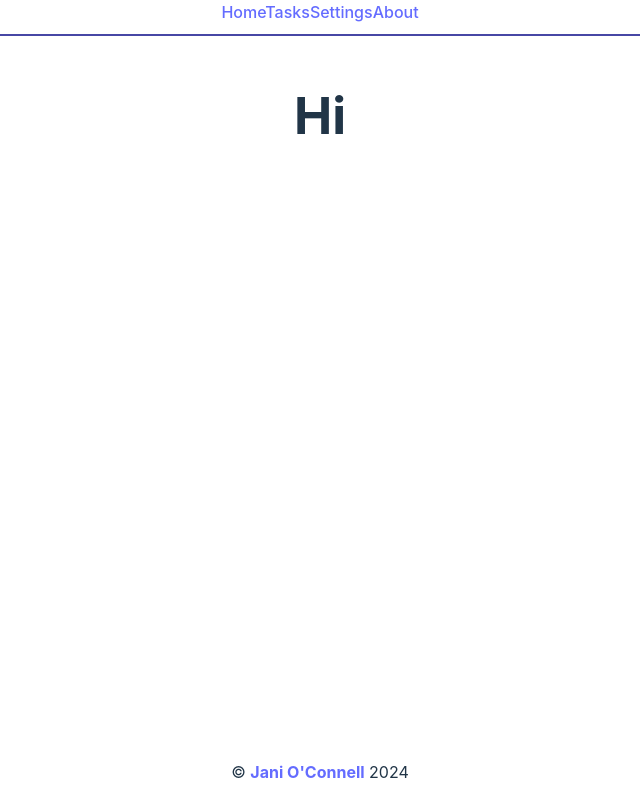
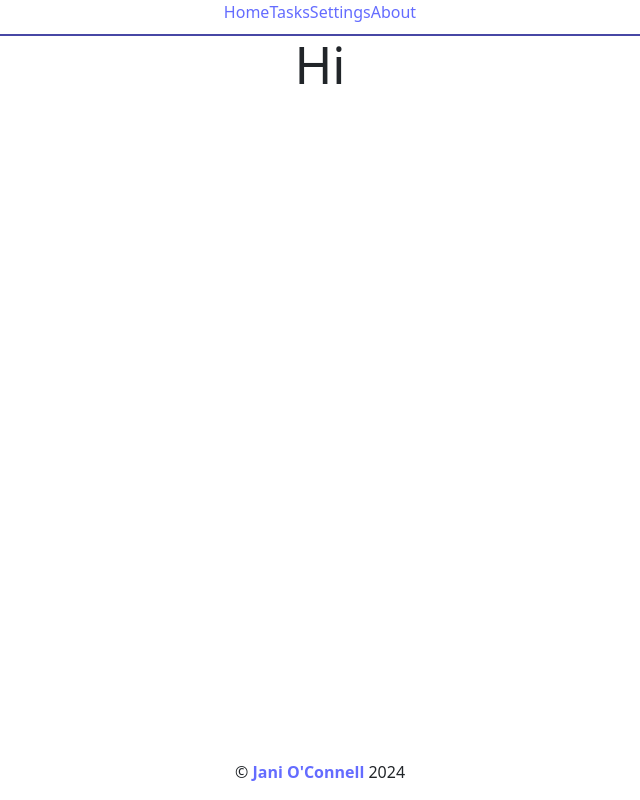
Before and after one commit to YaKnee/activity-tracker, a React (Vite) app: page / in a window 1280 px wide. Shown: the whole page, without its empty margins (320-960 px from the left). Built offline with nearby package versions, Linux system fonts and the light colour scheme; no server answers.

Commit message:
ops: remove strict mode

```diff
--- a/src/main.jsx
+++ b/src/main.jsx
@@ -1,13 +1,14 @@
 import { StrictMode } from 'react';
 import { createRoot } from 'react-dom/client';
 import { BrowserRouter } from 'react-router-dom';
+import "bootstrap/dist/css/bootstrap.min.css";
 import App from './App.jsx';
 import './styles/index.css';
 
 createRoot(document.getElementById('root')).render(
-  <StrictMode>
-    <BrowserRouter>
-      <App />
-    </BrowserRouter>
-  </StrictMode>
+  //<StrictMode>
+      <BrowserRouter>
+        <App />
+      </BrowserRouter>
+ // </StrictMode>
 );
```
